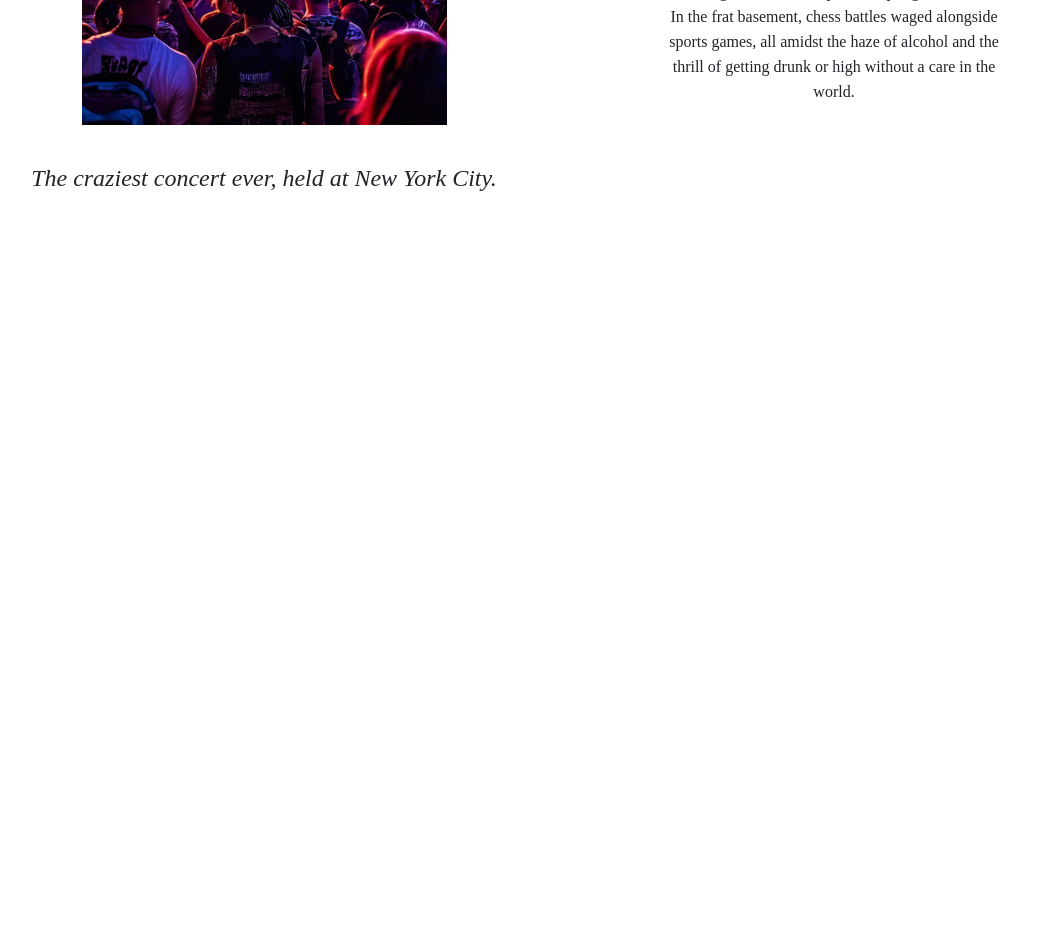
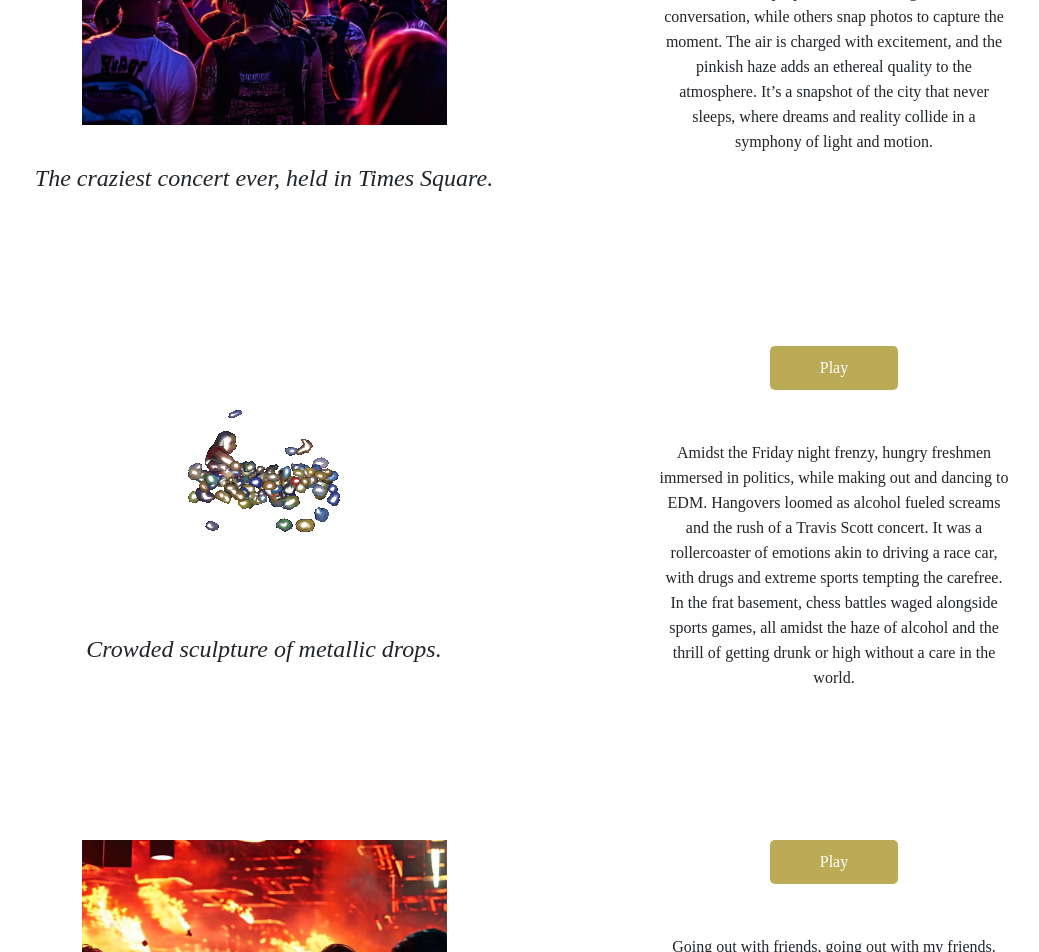
Before and after one commit to michfeng/art-ml-3, a React (Create React App) app: page /#/wild-and-feral in a window 1280 px wide. Shown: the part 440-1392 px from the top of the page, without its empty margins (186-1225 px from the left). Before the commit the page ends 800 px from the top, so only its background shows below. Built offline with nearby package versions, Linux system fonts and the light colour scheme.

Commit message:
finished wild + feral

```diff
--- a/src/components/Media.js
+++ b/src/components/Media.js
@@ -18,7 +18,6 @@ export const Media = ({
         </div>
     )*/
 
-    if (prompt)
 
     return (
         <div class="row" style={{paddingBottom: '150px'}}>
--- a/src/pages/Feral.js
+++ b/src/pages/Feral.js
@@ -15,10 +15,12 @@ function Feral () {
     return (
 
         <div class="container" style={{paddingTop: '200px'}}>
-            <Media image={img1} caption="The craziest concert ever, held at New York City." sound={sound1} prompt="Amidst the Friday night frenzy, hungry freshmen immersed in politics, while making out and dancing to EDM. Hangovers loomed as alcohol fueled screams and the rush of a Travis Scott concert. It was a rollercoaster of emotions akin to driving a race car, with drugs and extreme sports tempting the carefree. In the frat basement, chess battles waged alongside sports games, all amidst the haze of alcohol and the thrill of getting drunk or high without a care in the world."/>
-            <Media image={img2} caption="Crowd sculpture." sound={sound2} prompt=""/>
-            <Media image={img3} caption="Crowd sculpture." sound={sound2} prompt=""/>
-            <Media image={img4} caption="Crowd sculpture." sound={sound2} prompt=""/>
+            <Media image={img1} caption="The craziest concert ever, held in Times Square." sound={sound1} prompt="In the heart of Times Square, New York City, the concert is in full motion. The scene is illuminated by an array of dazzling billboards. Their vibrant colors—reds, blues, and yellows—paint the night sky. The crowd of people, a diverse mix of locals and tourists, moves with purpose. Some are engrossed in conversation, while others snap photos to capture the moment. The air is charged with excitement, and the pinkish haze adds an ethereal quality to the atmosphere. It’s a snapshot of the city that never sleeps, where dreams and reality collide in a symphony of light and motion.
+"/>
+            <Media image={img2} caption="Crowded sculpture of metallic drops." sound={sound2} prompt="Amidst the Friday night frenzy, hungry freshmen immersed in politics, while making out and dancing to EDM. Hangovers loomed as alcohol fueled screams and the rush of a Travis Scott concert. It was a rollercoaster of emotions akin to driving a race car, with drugs and extreme sports tempting the carefree. In the frat basement, chess battles waged alongside sports games, all amidst the haze of alcohol and the thrill of getting drunk or high without a care in the world."/>
+            <Media image={img4} caption="Fiery entertainment at a dark, leather-filled party." sound={sound2} prompt="Going out with friends, going out with my friends."/>
+            <Media image={img3} caption="Carnival-like dotted color palette in 3D." sound={sound2} prompt="Carnival, Spring carnival at CMU"/>
+
         </div>
     );
 }
```
